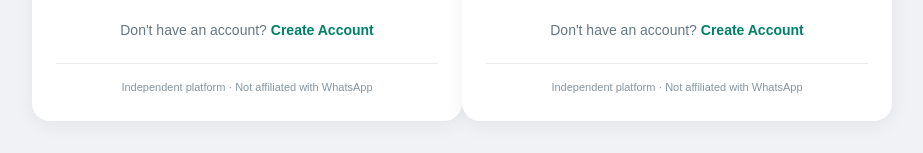
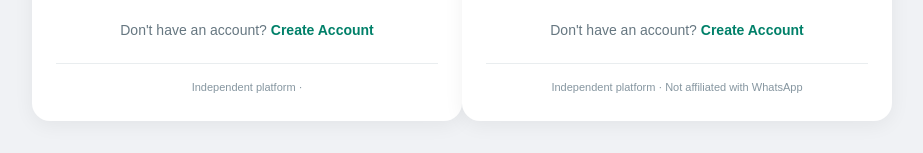
Before and after one commit to whitehat2007970/LinkEarn, a website: page login.html in a window 1280 px wide. Shown: the part 576-729 px from the top of the page, without its empty margins (178-1101 px from the left). Drawn offline with Linux system fonts and the light colour scheme.

Commit message:
Remove affiliation note from footer in login.html

```diff
--- a/login.html
+++ b/login.html
@@ -1,4 +1,3 @@
-
 <!DOCTYPE html>
 <html lang="en">
 <head>
@@ -272,7 +271,7 @@ body {
     </div>
 
     <div class="footer">
-        Independent platform · Not affiliated with WhatsApp
+        Independent platform ·
     </div>
 
 </div>
```
